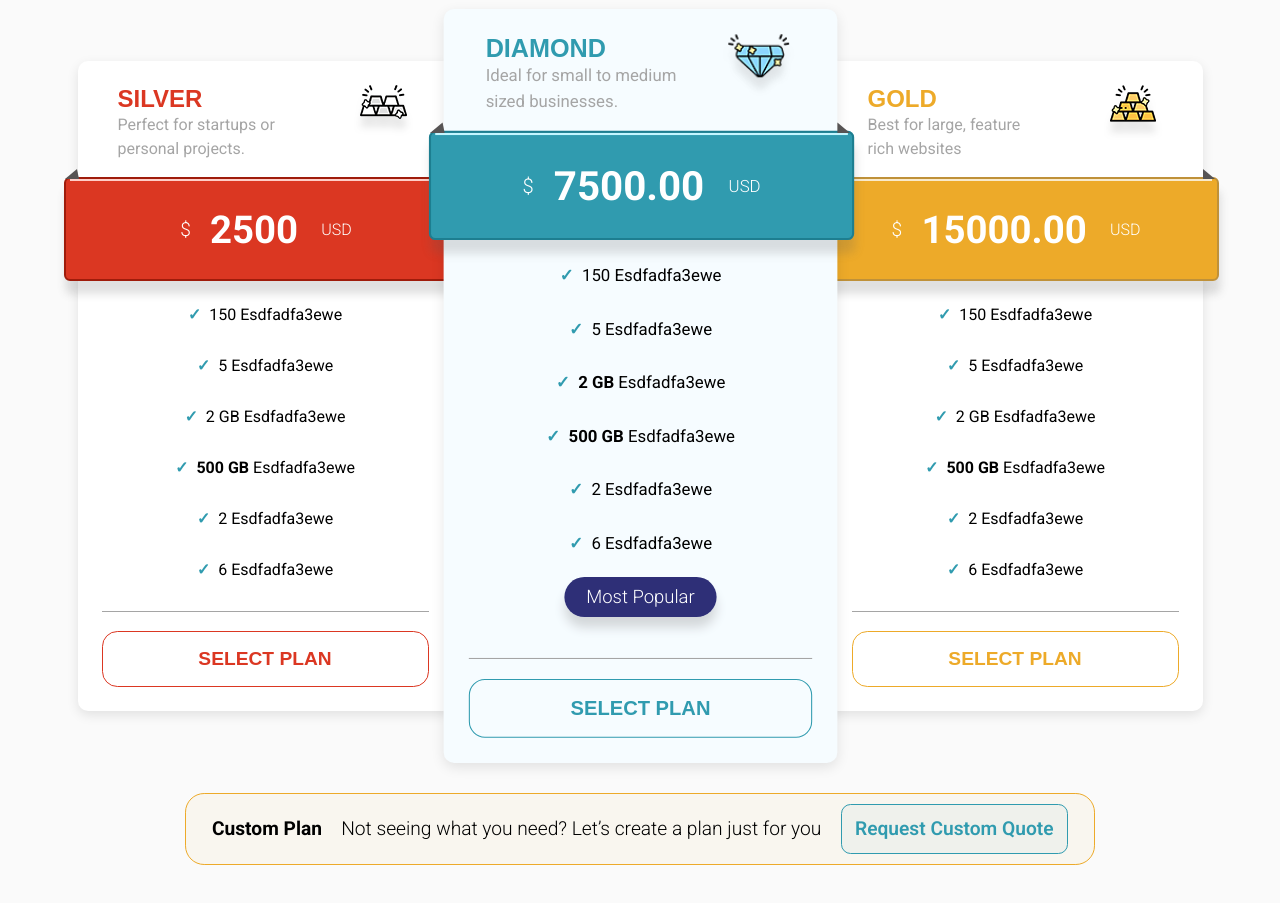
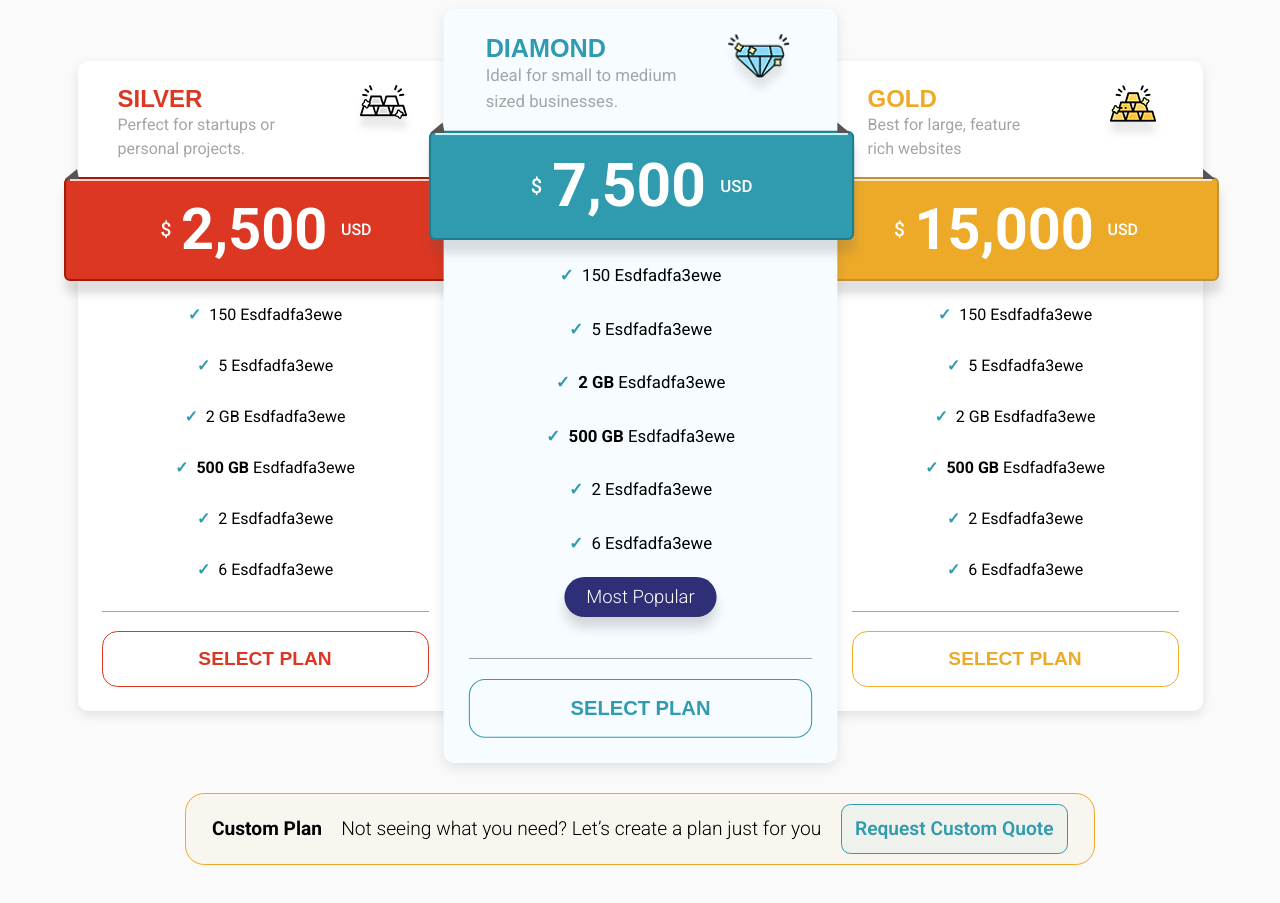
Before and after one commit to farazsheraz/pixelable, a plain HTML site: page index.html in a window 1280 px wide. Shown: the part 4260-5163 px from the top of the page. Drawn offline with Linux system fonts and the light colour scheme; a web font is replaced by a local one.

Commit message:
pixelable pricing table

```diff
--- a/assets/scss/pages/_home.scss
+++ b/assets/scss/pages/_home.scss
@@ -468,25 +468,27 @@ main {
               top: -10px;
             }
             p {
-
               @include mixins.flex-center;
               margin: 0 auto;
               width: 98%;
-              gap: 1em;
+              gap: 0.5em;
               .currency {
                 font-size: 1.2rem;
                 vertical-align: super;
                 color: variables.$white;
+                font-weight: 500;
               }
               .amount {
                 color: variables.$white !important;
-                font-size: 2em;
+                font-size: 3em;
                 font-weight: bold;
               }
               .unit {
                 font-size: 1rem;
                 margin-left: 0.25rem;
                 color: variables.$white;
+                font-weight: 500;
+                vertical-align: sub;
               }
             }
           }
@@ -538,7 +540,7 @@ main {
           color: variables.$white;
           background-color: variables.$orange;
           border-color: #9f1c0b !important;
-          p{
+          p {
             border-top: 2px solid #ffcec8;
           }
         }
@@ -564,7 +566,7 @@ main {
           color: variables.$white;
           background-color: variables.$voilet;
           border-color: #1d7e90 !important;
-          p{
+          p {
             border-top: 2px solid #c3f6ff;
           }
         }
@@ -600,7 +602,7 @@ main {
         .price {
           background-color: variables.$golden !important;
           border-color: #bf9139 !important;
-          p{
+          p {
             border-top: 2px solid #f9eacb;
           }
         }
--- a/index.html
+++ b/index.html
@@ -291,7 +291,7 @@
                 <div class="price">
                   <p>
                     <span class="currency">$</span>
-                    <span class="amount">2500</span>
+                    <span class="amount">2,500</span>
                     <span class="unit">USD</span>
                   </p>
                 </div>
@@ -323,7 +323,7 @@
                 <div class="price">
                   <p>
                     <span class="currency">$</span>
-                    <span class="amount">7500.00</span>
+                    <span class="amount">7,500</span>
                     <span class="unit">USD</span>
                   </p>
                 </div>
@@ -357,7 +357,7 @@
                 <div class="price">
                   <p>
                     <span class="currency">$</span>
-                    <span class="amount">15000.00</span>
+                    <span class="amount">15,000</span>
                     <span class="unit">USD</span>
                   </p>
                 </div>
```
Also changed, not shown: dist/style.css, 1 other file.
